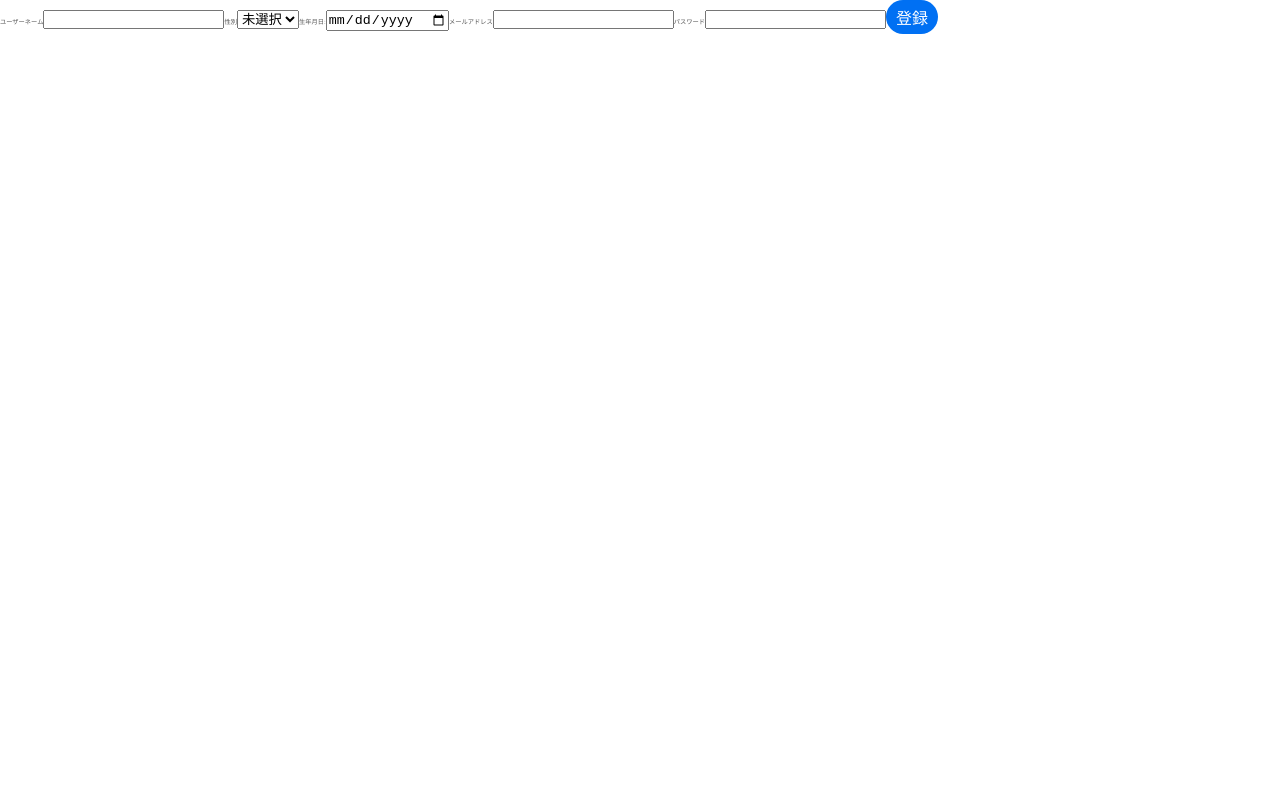
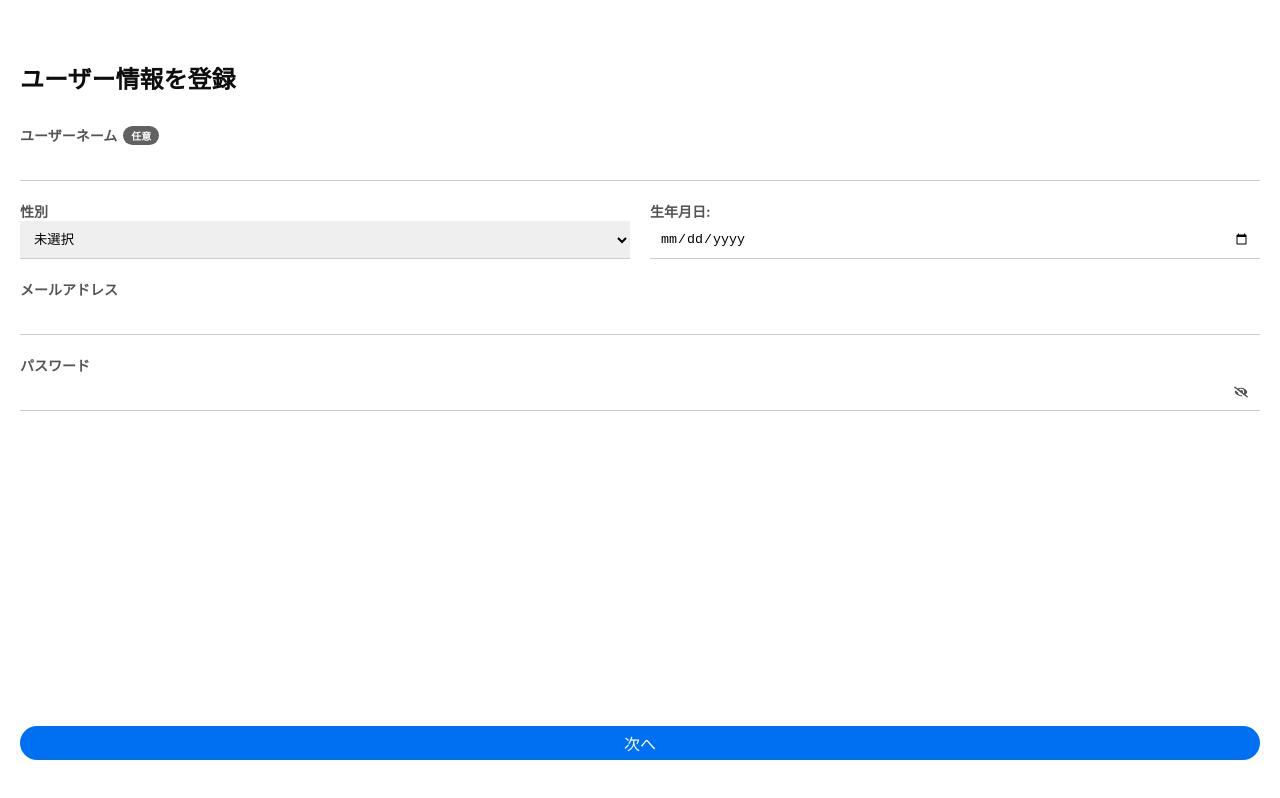
Before and after one commit to RyotaOku/katarinabluu, a Next.js app: page /accRegister in a window 1280 px wide. Built offline with nearby package versions, Linux system fonts and the light colour scheme; no server answers.

Commit message:
chore: re edit style

```diff
--- a/src/pages/accRegister.tsx
+++ b/src/pages/accRegister.tsx
@@ -3,6 +3,7 @@ import { getAuth, createUserWithEmailAndPassword } from 'firebase/auth';
 import styles from '../styles/accRegister.module.css'; // Import CSS Module
 import router from 'next/router';
 import addData from '../lib/addData'; // Import the addData function
+import { FaEyeSlash, FaEye } from 'react-icons/fa';
 
 const AccRegister: React.FC = () => {
   const [userName, setUserName] = React.useState('');
@@ -10,6 +11,7 @@ const AccRegister: React.FC = () => {
   const [birthday, setBirthday] = React.useState('');
   const [email, setEmail] = React.useState(''); // Added email state
   const [password, setPassword] = React.useState('');
+  const [showPassword, setShowPassword] = React.useState(false); // State to manage password visibility
 
   const handleSubmit = async (event: React.FormEvent<HTMLFormElement>) => {
     event.preventDefault();
@@ -45,97 +47,117 @@ const AccRegister: React.FC = () => {
 
       // Redirect to jobRegister after successful sign-up
       router.push('/jobRegister');
-    } catch (error) {}
+    } catch (error) {
+      console.error('Error creating user:', error);
+    }
   };
 
   return (
     <form
       onSubmit={handleSubmit}
-      className={styles.formContainer}
+      className={styles.container}
     >
+      <div className={styles.labels}>
+        <h1 className={styles.title}>ユーザー情報を登録</h1>
+
         <label
           htmlFor="userName"
-        className={styles.formLabel}
+          className={styles.label}
         >
+          <div className={styles.text}>
             ユーザーネーム
-      </label>
+            <span className={styles.required}>任意</span>
+          </div>
           <input
             type="text"
             id="userName"
             name="userName"
             value={userName}
             onChange={(event) => setUserName(event.target.value)}
-        className={styles.formInput}
+            className={styles.input}
           />
+        </label>
 
+        <div className={styles.ageGender}>
           <label
             htmlFor="gender"
-        className={styles.formLabel}
+            className={styles.label}
           >
             性別
-      </label>
             <select
               id="gender"
               name="gender"
               value={gender}
               onChange={(event) => setGender(event.target.value)}
-        className={styles.formSelect}
+              className={styles.select}
             >
               <option value="">未選択</option>
               <option value="male">男性</option>
               <option value="female">女性</option>
             </select>
+          </label>
 
           <label
             htmlFor="birthday"
-        className={styles.formLabel}
+            className={styles.label}
           >
             生年月日:
-      </label>
             <input
               type="date"
               id="birthday"
               name="birthday"
               value={birthday}
               onChange={(event) => setBirthday(event.target.value)}
-        className={styles.formInput}
+              className={styles.input}
             />
+          </label>
+        </div>
 
         <label
           htmlFor="email"
-        className={styles.formLabel}
+          className={styles.label}
         >
           メールアドレス
-      </label>
           <input
             type="email"
             id="email"
             name="email"
             value={email}
             onChange={(event) => setEmail(event.target.value)}
-        className={styles.formInput}
+            className={styles.input}
           />
+        </label>
 
         <label
           htmlFor="password"
-        className={styles.formLabel}
+          className={styles.label}
         >
           パスワード
-      </label>
+          <div className={styles.passwordContainer}>
             <input
-        type="password"
+              type={showPassword ? 'text' : 'password'}
               id="password"
               name="password"
               value={password}
               onChange={(event) => setPassword(event.target.value)}
-        className={styles.formInput}
+              className={styles.input}
             />
-
+            <span
+              className={styles.eyeIcon}
+              onClick={() => setShowPassword(!showPassword)}
+            >
+              {showPassword ?
+                <FaEye />
+              : <FaEyeSlash />}
+            </span>
+          </div>
+        </label>
+      </div>
       <button
         type="submit"
         className={styles.submitButton}
       >
-        登録
+        次へ
       </button>
     </form>
   );
--- a/src/pages/register.tsx
+++ b/src/pages/register.tsx
@@ -58,7 +58,7 @@ const RegisterPage: React.FC = () => {
         />
         <button
           type="submit"
-          className={`${styles.submitButton} ${!isEmailValid ? styles.disabled : ''}`}
+          className={`${!isEmailValid ? styles.disabled : styles.submitButton} }`}
           onClick={handleSubmitClick}
           disabled={!isEmailValid}
         >
--- a/src/styles/accRegister.module.css
+++ b/src/styles/accRegister.module.css
@@ -13,6 +13,21 @@
   font-size: 2.4rem;
   font-weight: bold;
   padding: 2rem 0;
+  color: #0e0e0e;
+}
+
+.text {
+  display: flex;
+  gap: 0.6rem;
+  align-items: center;
+}
+
+.required {
+  color: #fefefe;
+  padding: 0.2rem 0.8rem;
+  background: #616161;
+  border-radius: 50px;
+  font-size: 1rem;
 }
 
 .label {
@@ -21,6 +36,21 @@
   display: flex;
   flex-direction: column;
   padding: 1rem 0;
+}
+
+.passwordContainer {
+  width: 100%;
+  position: relative;
+}
+
+.passwordContainer input {
+  width: 100%;
+}
+
+.eyeIcon {
+  position: absolute;
+  right: 1.2rem;
+  top: 1rem;
 }
 
 .input,
```
Also changed, not shown: src/styles/registerPage.module.css (+10 -0 lines). Lines whose indentation alone changed are shown as unchanged.
